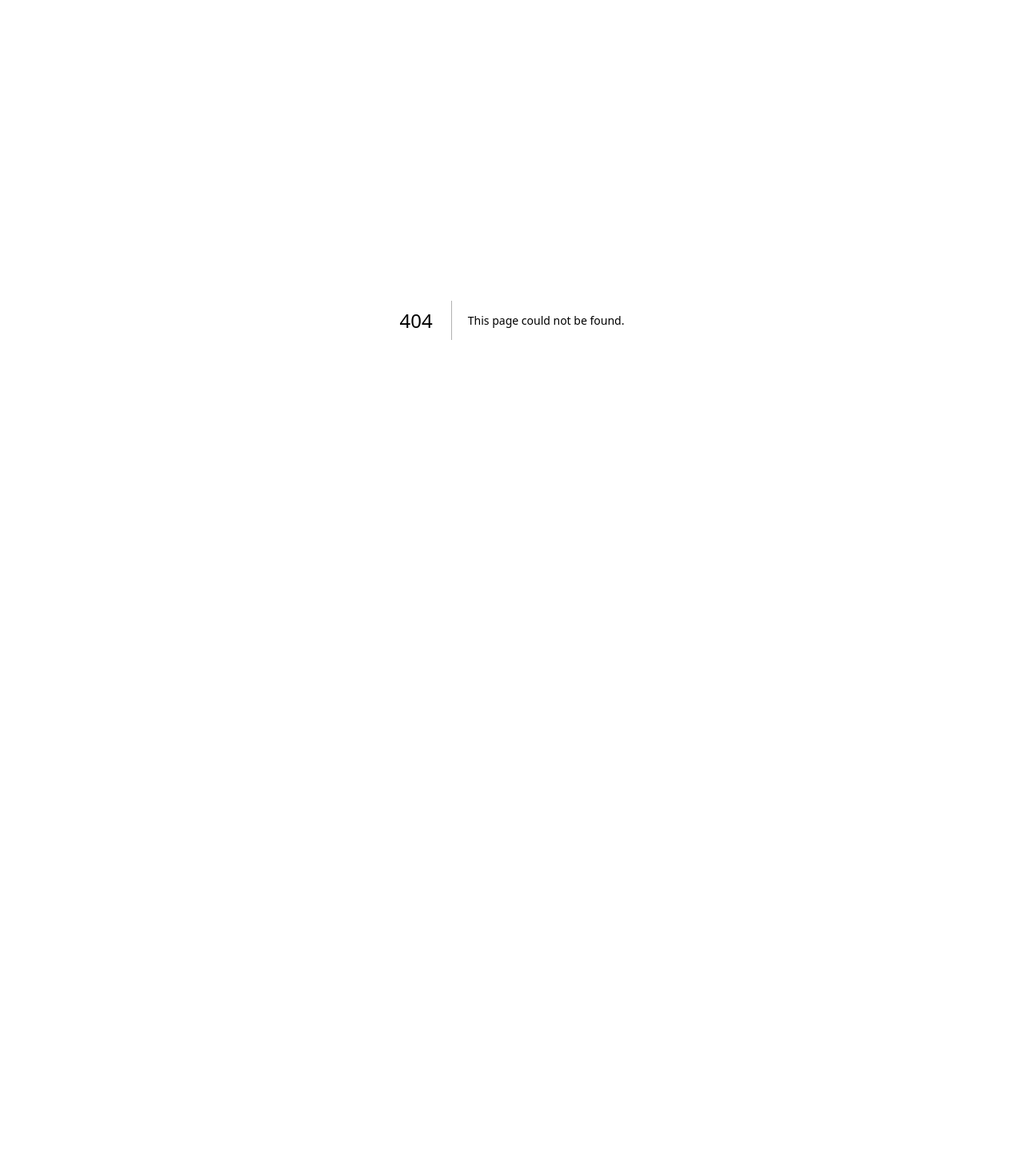
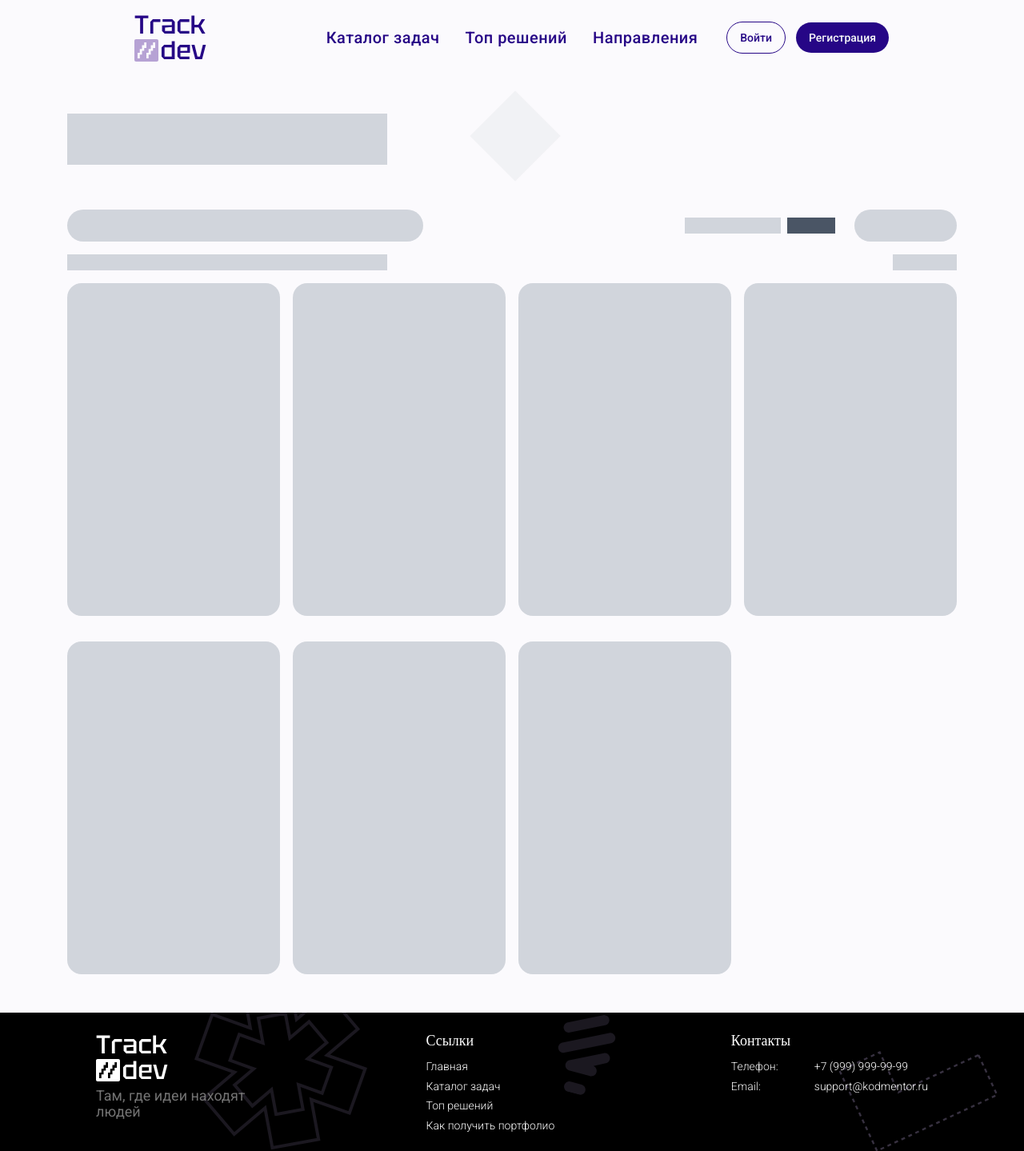
Before and after one commit to Kemuni/CodeHunt, a Next.js app in the folder frontend/: page /tasks in a window 1280 px wide. Before the commit this address had no page. Shown: the whole page at 80% size. Before the commit the page ends 800 px from the top, so only its background shows below. Built offline with nearby package versions, Linux system fonts and the light colour scheme; a web font is replaced by a local one.

Commit message:
tasks page template

```diff
--- /dev/null
+++ b/frontend/app/tasks/page.tsx
@@ -0,0 +1,43 @@
+import {SiteHeader} from "@/components/landing/site-header";
+import {SiteFooter} from "@/components/landing/site-footer";
+
+
+export default function Home() {
+  return (
+    <div className="w-full overflow-hidden">
+      <SiteHeader />
+      <main className="flex flex-col my-12 mx-4 sm:mx-21 2xl:mx-42">
+        <div className="w-full inline-flex">
+          <div className="w-100 h-16 bg-gray-300"/>
+          <div className="relative">
+            <div className="absolute left-30 -bottom-1 size-20 rotate-45 bg-gray-300/25"/>
+          </div>
+        </div>
+        <div className="w-full mt-14 flex justify-between">
+          <div className="w-1/3 xl:w-2/5 h-10 bg-gray-300 rounded-full"/>
+          <div className="w-fit flex gap-6 items-center">
+            <span className="flex gap-2">
+              <span className="w-30 h-5 bg-gray-300"/>
+              <span className="w-15 h-5 bg-gray-600"/>
+            </span>
+            <div className="w-32 h-10 bg-gray-300 rounded-full"/>
+          </div>
+        </div>
+        <div className="w-full mt-4 flex justify-between">
+          <span className="w-100 h-5 bg-gray-300"/>
+          <span className="w-20 h-5 bg-gray-300"/>
+        </div>
+        <div className="w-full mt-4 grid gap-x-4 gap-y-8 [&>div]:h-90 xl:[&>div]:h-104 grid-cols-3 xl:grid-cols-4 2xl:grid-cols-5">
+          <div className="bg-gray-300 rounded-2xl"/>
+          <div className="bg-gray-300 rounded-2xl"/>
+          <div className="bg-gray-300 rounded-2xl"/>
+          <div className="bg-gray-300 rounded-2xl"/>
+          <div className="bg-gray-300 rounded-2xl"/>
+          <div className="bg-gray-300 rounded-2xl"/>
+          <div className="bg-gray-300 rounded-2xl"/>
+        </div>
+      </main>
+      <SiteFooter />
+    </div>
+  );
+}
--- a/frontend/components/landing/hero.tsx
+++ b/frontend/components/landing/hero.tsx
@@ -263,7 +263,7 @@ export function Hero() {
         className="absolute left-1/2 bottom-[10%] z-[3] flex -translate-x-1/2
                    gap-5 2xl:top-[79%] 2xl:gap-6"
       >
-        <Link href="/ideas">
+        <Link href="/tasks">
           <Button variant='default' size='xl'>
             Каталог задач
             <ArrowRight data-icon="inline-end" aria-hidden="true" />
```
